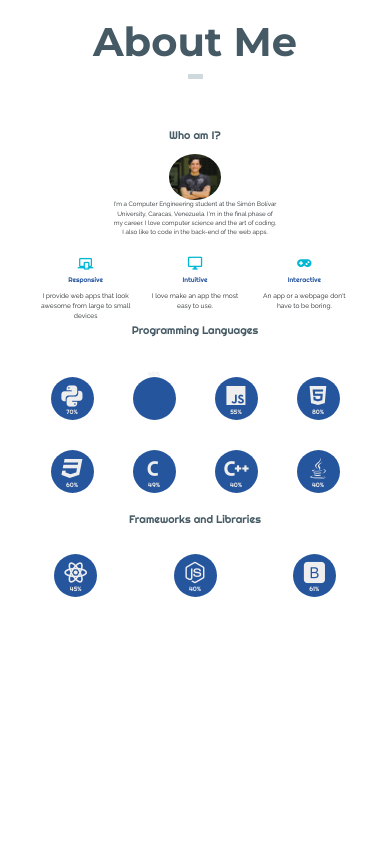
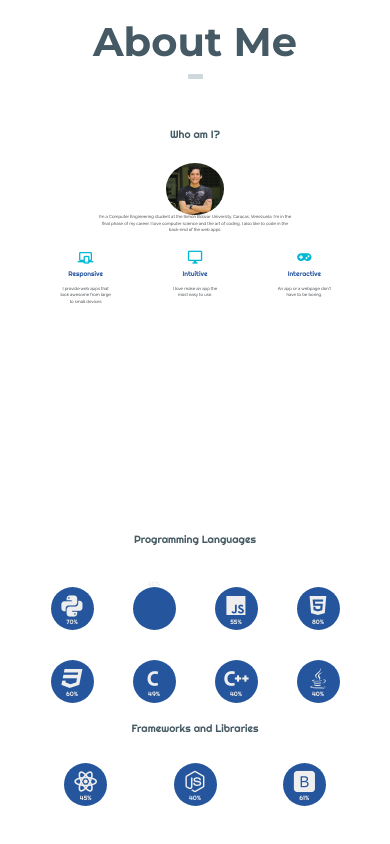
Before and after one commit to danielrs975/danielrs975.github.io, a React (Create React App) app: page / in a window 390 px wide. Shown: the part 875-1719 px from the top of the page. Before the commit the page ends 1688 px from the top, so only its background shows below. Built offline with nearby package versions, Linux system fonts and the light colour scheme; some icons are missing.

Commit message:
Revert "Add responsive for tablets"
This reverts commit af53f0d0e383096c8d52db0e98cc8c66eff18ad2.

```diff
--- a/src/Information.js
+++ b/src/Information.js
@@ -4,7 +4,7 @@ import Caracteristics from './Caracteristics';
 function Information(props) {
     return (
         <div id="information" class="container-fluid">
-            <h2 className="subtitles subsections-names subsections-left-1">Who am I?</h2>
+            <h2 className="subtitles subsections-left-1">Who am I?</h2>
             <div id="photo-information">
                 <div className="profile-photo">
                     <img src={props.photo} alt="my-self" className="photo img-responsive"></img>
--- a/src/Resume.css
+++ b/src/Resume.css
@@ -326,14 +326,14 @@ nav {
 
 #photo-information {
   display: grid;
-  grid-template-rows: 12vw 9vw auto;
+  grid-template-rows: 15vw 7vw auto;
   height: 70%;
   position: relative;
-  top: 1vw;
+  top: 10px;
 }
 
 .profile-photo {
-  width: 13.5vw;
+  width: 15vw;
   opacity: 0;
   height: auto;
   align-self: center;
@@ -350,13 +350,12 @@ nav {
 #little-about-myself {
   align-self: center;
   justify-self: center;
-  width: 42vw;
+  width: 60%;
   opacity: 0;
 }
 
 #little-about-myself > p {
   text-align: center;
-  font-size: 1.2vw;
 }
 
 #frameworks-libraries{
@@ -493,10 +492,6 @@ nav {
   width: 14vw;
 }
 
-.phrase > p {
-  font-size: 1vw;
-}
-
 .icon {
   font-size: 3vw;
   color: #00B8D4;
@@ -545,33 +540,4 @@ nav {
     font-size: 1.1vw;
   }
 }
-
-.subsections-names {
-  font-size: 2vw;
-}
-
-@media (max-width: 1440px) {
-  .subsections-names {
-    font-size: 2.8vw;
-  }
-  #little-about-myself {
-    font-size: 1.7vw;
-  }
-  .phrase > p {
-    font-size: 1.7vw;
-  }
-  #photo-information {
-    grid-template-rows: 12vw 13vw auto;
-  }
-  #skills-and-information {
-    grid-template-rows: 50vw 44vw;
-  }
-  .phrase {
-    width: 23vw;
-  }
-  #little-about-myself > p {
-    font-size: 1.6vw;
-  }
-}
-
 /* end of the block */
--- a/src/Skills.js
+++ b/src/Skills.js
@@ -4,7 +4,7 @@ import LanguageContainer from './LanguageContainer';
 function Skills(props) {
     return (
         <div id="skills" class="container-fluid">
-            <h2 className="subtitles subsections-names subsections">Programming Languages</h2>
+            <h2 className="subtitles subsections">Programming Languages</h2>
             <div id="programming-languages">
                 <LanguageContainer container="language-container" language="mdi mdi-language-python language" percentage="70%" column="first-column" />
                 <LanguageContainer container="language-container" language="mdi mdi-ruby language" percentage="40%" column="second-column"/>
@@ -15,8 +15,8 @@ function Skills(props) {
                 <LanguageContainer container="language-container" language="mdi mdi-language-cpp language" percentage="40%" column="third-column" />
                 <LanguageContainer container="language-container" language="mdi mdi-language-java language" percentage="40%" column="fourth-column"/>
             </div>
-            <h2 className="subtitles subsections-names subsections-2">Frameworks and Libraries</h2>
-            <div id="frameworks-libraries" class="row">
+            <h2 className="subtitles subsections-2">Frameworks and Libraries</h2>
+            <div id="frameworks-libraries">
                 <LanguageContainer container="framework-container" language="mdi mdi-react framework" percentage="45%" column="first-column" />
                 <LanguageContainer container="framework-container" language="mdi mdi-nodejs framework" percentage="40%" column="second-column" />
                 <LanguageContainer container="framework-container" language="mdi mdi-bootstrap framework" percentage="61%" column="third-column" />
```
